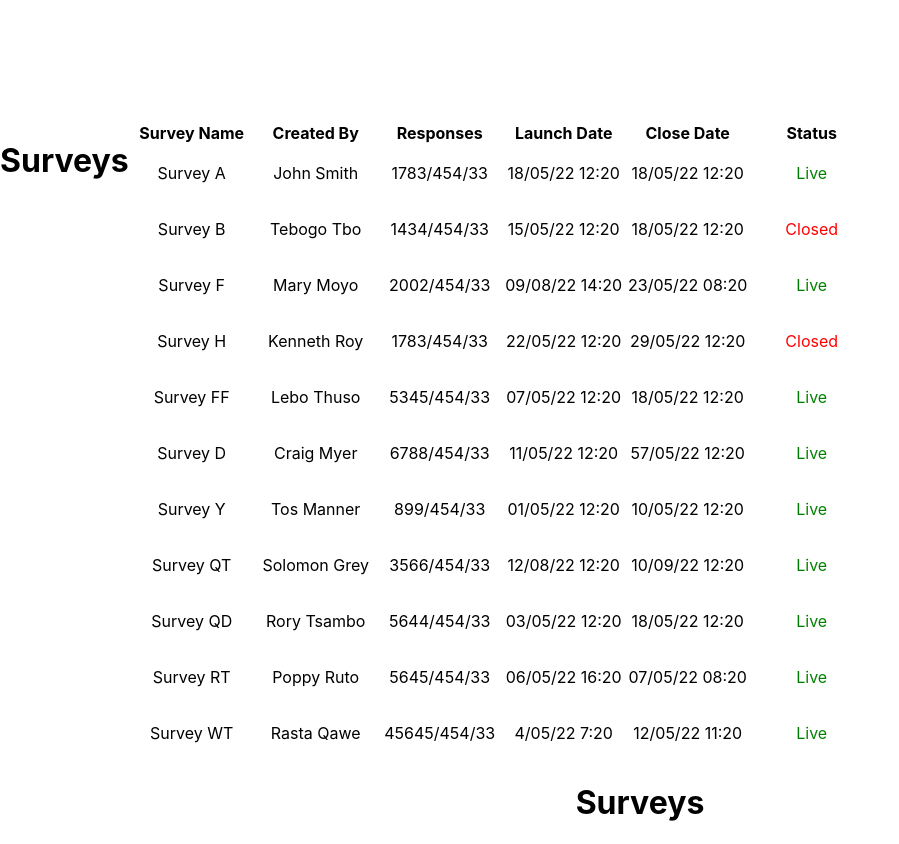
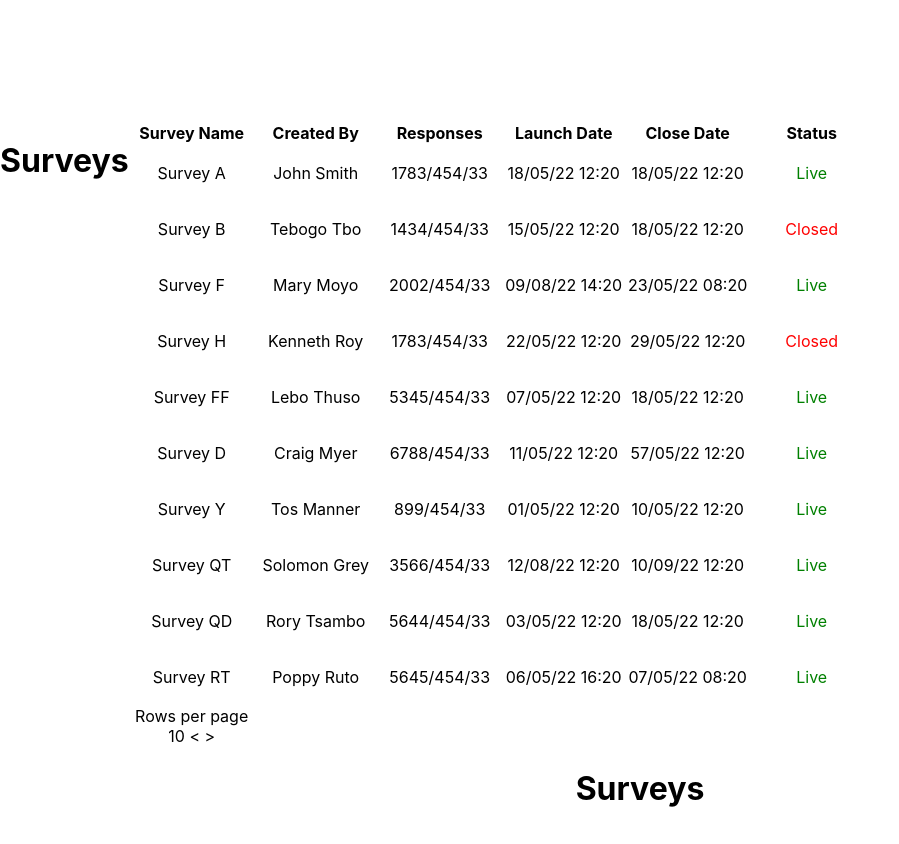
Before and after one commit to DesmondM/paginated-dashboard, a React (Vite) app: page / in a window 1280 px wide. Shown: the part 560-1404 px from the top of the page, without its empty margins (0-899 px from the left). Built offline with nearby package versions, Linux system fonts and the light colour scheme; data requests are answered from the project's data file.

Commit message:
pagination

```diff
--- a/src/App.tsx
+++ b/src/App.tsx
@@ -12,6 +12,8 @@ import "./App.css";
 
 function App() {
   const [surveyData, setSurveyData] = useState([]);
+  const [startAt, setStartAt] = useState(0);
+  const [endAt, setEndAt] = useState(10);
 
   useEffect(() => {
     feedBack();
@@ -22,6 +24,19 @@ function App() {
     const outData = await response.json();
     console.log(outData);
     setSurveyData(outData);
+  };
+
+  const forwardCount = () => {
+    if (surveyData.length > endAt) {
+      setStartAt(startAt + 10);
+      setEndAt(endAt + 10);
+    }
+  };
+  const backCount = () => {
+    if (startAt >= 10) {
+      setStartAt(startAt - 10);
+      setEndAt(endAt - 10);
+    }
   };
 
   return (
@@ -54,14 +69,12 @@ function App() {
                   <th style={{ width: "120px" }}>Close Date</th>
                   <th style={{ width: "120px" }}>Status</th>
                 </tr>
-                {surveyData &&
-                  surveyData.map((survey) => {
+                {surveyData.slice(startAt, endAt).map((survey) => {
                   return (
                     <tr key={survey.id}>
                       <td>{survey.name}</td>
                       <td>{survey.created_by}</td>
                       <td>{survey.response}</td>
-
                       <td>{survey.launch_date}</td>
                       <td>{survey.close_date}</td>
                       <td>
@@ -75,6 +88,10 @@ function App() {
                   );
                 })}
                 {/* <div>{surveyData}</div> */}
+                <div>
+                  Rows per page 10 <span onClick={backCount}>{"< "}</span>
+                  <span onClick={forwardCount}>{" >"}</span>
+                </div>
               </table>
             </div>
           </div>
```
Lines whose indentation alone changed are shown as unchanged.
